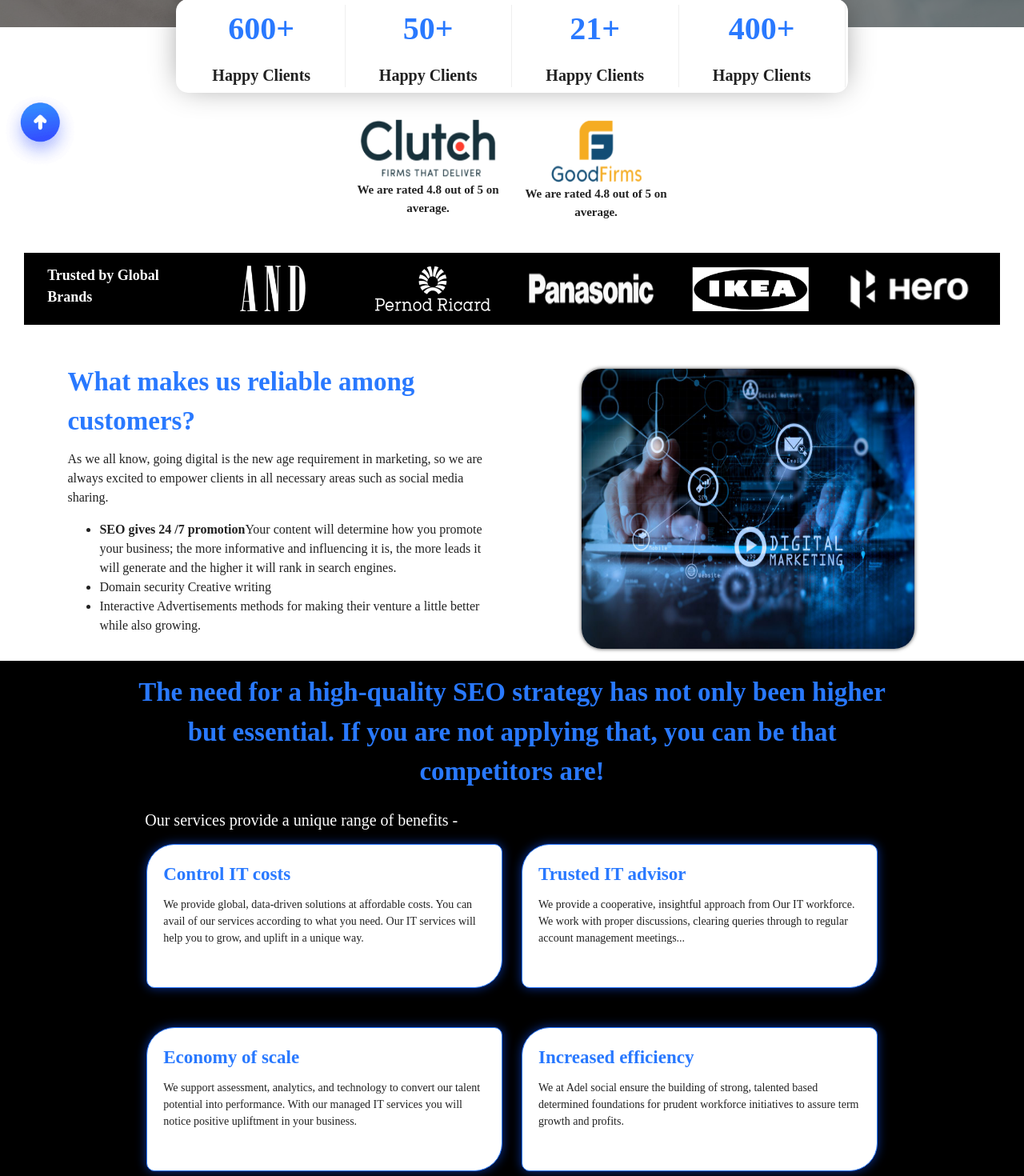
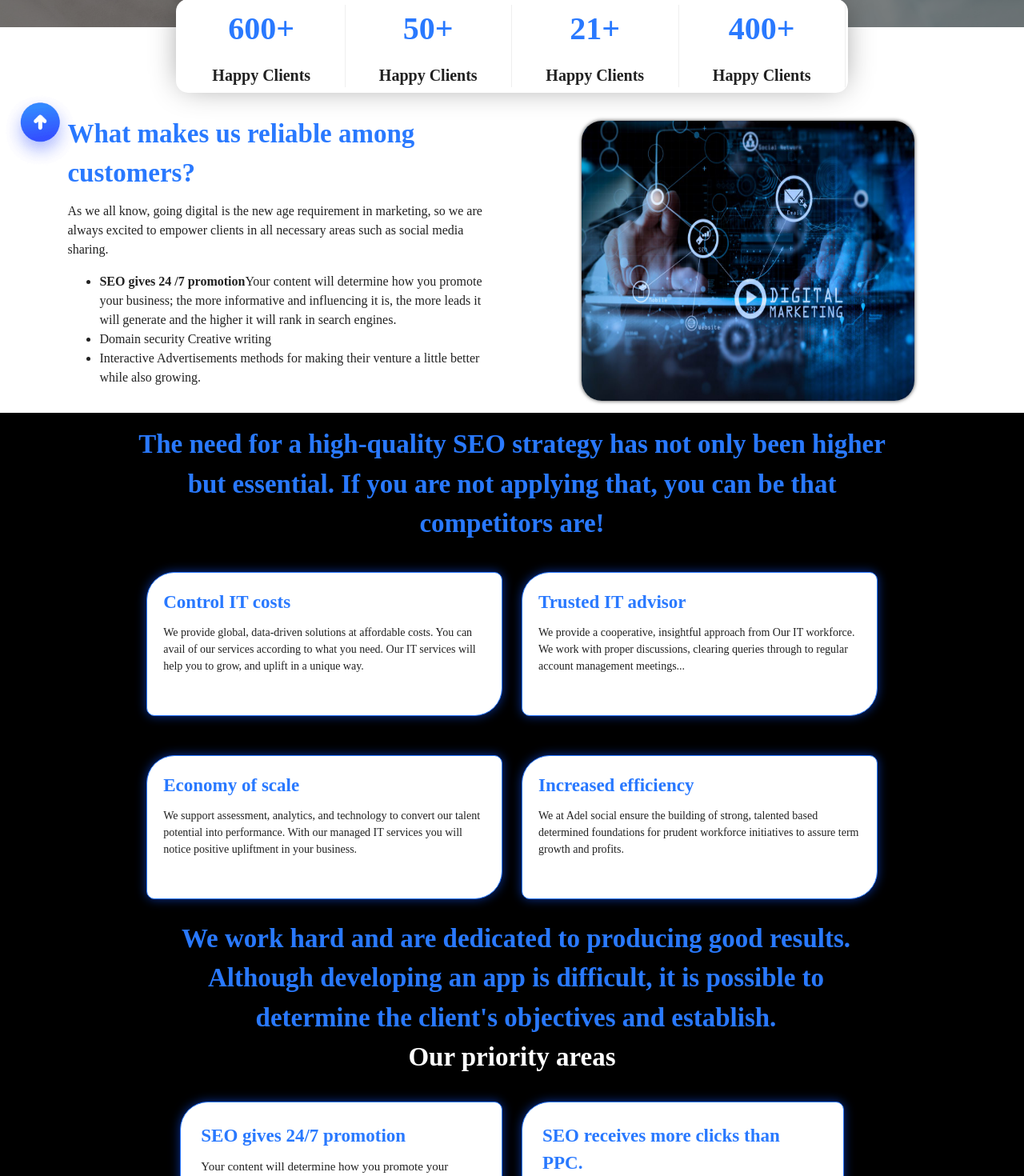
Before and after one commit to rahulrawal3101/Adelsocial, a React (Create React App) app: page /seo in a window 1280 px wide. Shown: the part 540-2010 px from the top of the page at 80% size. Built offline with nearby package versions, Linux system fonts and the light colour scheme.

Commit message:
change in footer

```diff
--- a/src/components/Footer.js
+++ b/src/components/Footer.js
@@ -24,7 +24,7 @@ const Footer = () => {
         return <Typography onClick={() => { navigate(`${item.path}`); window.scrollTo({ top: 0, left: 0, behavior: 'smooth' }) }} key={index} sx={{ transition: "all 0.30s ease", color: 'white', fontSize: { lg: '17px', md: '17px', sm: '14px', xs: '14px' }, fontWeight: "700", mt: "8px", borderBottom: '3px solid transparent', '&:hover': { opacity: 0.6, borderBottom: `3px solid ${HOVER_COLOR}`, cursor: 'pointer' } }}>{item.title}</Typography>
     })
 
-    const socialIcons = [{ icon: <InstagramIcon />, name: "insta" ,link:'https://www.instagram.com/adelsociall/' }, { icon: <FacebookIcon />, name: "face", link:'https://www.facebook.com/AdelSocial/' }, { icon: <TwitterIcon />, name: "twit", link:'https://twitter.com/i/flow/login?redirect_after_login=%2Fadelsocial' }, { icon: <LinkedInIcon />, name: "link" , link:'https://www.linkedin.com/company/adelsocial/'}];
+    const socialIcons = [{ icon: <InstagramIcon sx={{'&:hover':{color:MAIN_COLOR}}} />, name: "insta" ,link:'https://www.instagram.com/adelsociall/' }, { icon: <FacebookIcon sx={{'&:hover':{color:MAIN_COLOR}}} />, name: "face", link:'https://www.facebook.com/AdelSocial/' }, { icon: <TwitterIcon sx={{'&:hover':{color:MAIN_COLOR}}} />, name: "twit", link:'https://twitter.com/i/flow/login?redirect_after_login=%2Fadelsocial' }, { icon: <LinkedInIcon sx={{'&:hover':{color:MAIN_COLOR}}}/>, name: "link" , link:'https://www.linkedin.com/company/adelsocial/'}];
 
 
     return (
--- a/src/components/SendProposal.js
+++ b/src/components/SendProposal.js
@@ -30,9 +30,9 @@ const SendProposal = () => {
                     <Typography textAlign={'center'} variant='body1' sx={{ mb: '10px', color: SECONDARY_COLOR, fontWeight: 500, fontFamily: 'sans' }} data-aos="fade-up">
                         Let's Create Your App and Website Together!
                     </Typography>
-                    <Box sx={{display:'flex',justifyContent:'center',alignItems:'center'}}>
+                    <Box sx={{display:'flex',justifyContent:'center',alignItems:'center'}} data-aos="fade-up">
 
-                    <Button variant='contained' onClick={()=>{navigate('/portfolio')}} sx={{fontSize:'16px',fontFamily:'serif',p:'8px 25px',borderRadius:'3px 8px 3px 8px'}}>Portfolio</Button>
+                    <Button variant='contained' onClick={()=>{navigate('/portfolio')}} sx={{fontSize:'16px',fontFamily:'serif',p:'8px 25px',borderRadius:'3px 15px 3px 15px'}}>Portfolio</Button>
                     </Box>
 
 
--- a/src/pages/digital/Seo.js
+++ b/src/pages/digital/Seo.js
@@ -187,7 +187,7 @@ const Seo = () => {
 
                     </Grid>
                 </Box>
-                <Box sx={{ display: "flex", justifyContent: "center", alignItems: "center", p: "10px" }}>
+                {/* <Box sx={{ display: "flex", justifyContent: "center", alignItems: "center", p: "10px" }}>
                     <Grid container xs={4} sx={{ display: 'flex', justifyContent: 'space-around', alignItems: 'center' }}>
                         <Grid item data-aos='fade-right' xs={12} sm={12} md={5.5} sx={{ display: "flex", justifyContent: "center", alignItems: "center", flexDirection: "column" }} >
                            <Box sx={{width:{lg:'180px', md:'160px', sm:'140px', xs:'120px'}, height:{lg:'85px', md:'80px', sm:'76px', xs:'70px'} }}>
@@ -205,9 +205,9 @@ const Seo = () => {
 
                         </Grid>
                     </Grid>
-                </Box>
+                </Box> */}
 
-                <Box sx={{ display:{ lg:"flex", md:'flex', sm:'flex', xs:'none'}, justifyContent: "center", alignItems: "center", bgcolor: "black", p: "15px", m: '30px' }}>
+                {/* <Box sx={{ display:{ lg:"flex", md:'flex', sm:'flex', xs:'none'}, justifyContent: "center", alignItems: "center", bgcolor: "black", p: "15px", m: '30px' }}>
                     <Grid container xs={12}  >
                         <Grid item xs={2} sm={2} md={2} lg={2} data-aos='fade-up' sx={{ display: "flex", justifyContent: "center", alignItems: "center" }}>
                             <Box sx={{width:{lg:'170px', md:'130px', sm:'90px', xs:'70px'}, height:{lg:'60px', md:'50px', sm:'50px', xs:'40px'}}}>
@@ -248,7 +248,7 @@ const Seo = () => {
                         </Box>
                         </Grid>
                     </Grid>
-                </Box>
+                </Box> */}
                 <Grid container sx={{ p: { xs: "8px", sm: "8px", md: "8px", lg: "15px", m: '20px 0px' } , justifyContent:'space-evenly', alignItems:'center'}}>
 
                     <Grid item xs={12} md={5} lg={5} data-aos='fade-up'>
@@ -287,9 +287,9 @@ const Seo = () => {
                                     The need for a high-quality SEO strategy has not only been higher but essential. If you are not applying that, you can be that competitors are!
 
                                 </Typography>
-                                <Typography sx={{ fontSize: "20px", fontWeight: "400", ml:'10px', color:'white' }}>
+                                {/* <Typography sx={{ fontSize: "20px", fontWeight: "400", ml:'10px', color:'white' }}>
                                     Our services provide a unique range of benefits -
-                                </Typography>
+                                </Typography> */}
                             </Box>
                         </Grid>
                         <Box sx={{ display: "flex", justifyContent: "center", alignItems: "center" }}>
@@ -326,7 +326,7 @@ const Seo = () => {
                                     We work hard and are dedicated to producing good results. Although developing an app is difficult, it is possible to determine the client's objectives and establish.
 
                                 </Typography>
-                                <Typography align='center' sx={{ color: "white", fontSize: "25px", fontWeight: "900", }}>
+                                <Typography align='center' sx={{ color: "white", fontSize:{lg:'33px', md:'30px', sm:'30px', xs:'22px'}, fontWeight: "900", }}>
                                     Our priority areas
                                 </Typography>
                             </Box>
--- a/src/pages/portfolio/Portfolio.js
+++ b/src/pages/portfolio/Portfolio.js
@@ -43,7 +43,6 @@ const Portfolio = () => {
                         <Typography sx={{ fontSize: '16px', color: '#eeeeee', fontWeight: 'bold', color: 'white', textShadow: '1px 4px 5px rgba(93,84,84,0.6)',cursor:'pointer' }} onClick={()=>{navigate('/')}}>Home</Typography>
                         <Typography sx={{ fontSize: '16px', color: '#eeeeee', fontWeight: 'bold', color: 'white', textShadow: '1px 4px 5px rgba(93,84,84,0.6)' ,cursor:'pointer'}} onClick={()=>{navigate('/about')}}>About</Typography>
                         <Typography sx={{ fontSize: '16px', color: '#eeeeee', fontWeight: 'bold', color: 'white', textShadow: '1px 4px 5px rgba(93,84,84,0.6)',cursor:'pointer' }} onClick={()=>{navigate('/contact')}}>Contact</Typography>
-
 
                     </Grid>
                     <Grid item xs={3} sx={{ display: { lg: 'flex', md: 'flex', sm: 'none', xs: 'none' }, justifyContent: 'right', alignItems: 'center', p: '0px 15px' }}>
```
Also changed, not shown: 8 other files (tests, documents, lock files or other folders).
